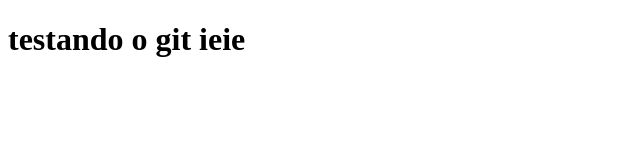
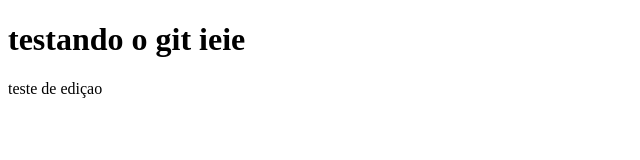
Before and after one commit to maitemoreira/testegit, a plain HTML site: page trabalho/index.html in a window 1280 px wide. Shown: the whole page, without its empty margins (0-640 px from the left). Drawn offline with Linux system fonts and the light colour scheme.

Commit message:
Update index.html

```diff
--- a/trabalho/index.html
+++ b/trabalho/index.html
@@ -8,5 +8,6 @@
 </head>
 <body>
     <h1>testando o git ieie</h1>
+    teste de ediçao
 </body>
 </html>
```
